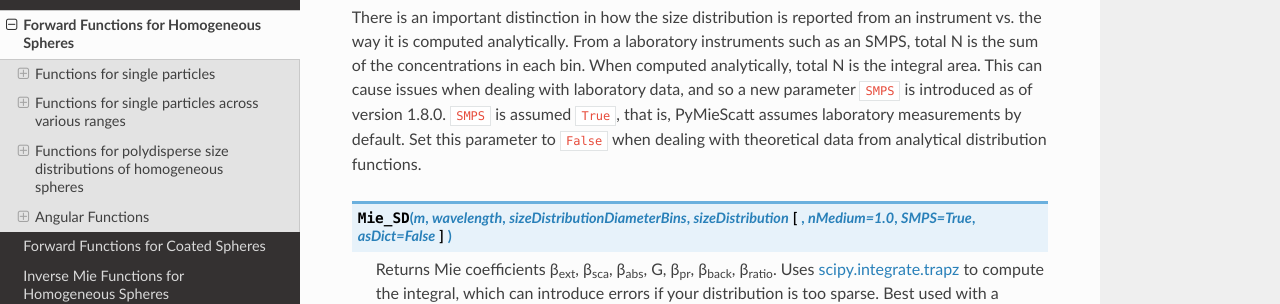
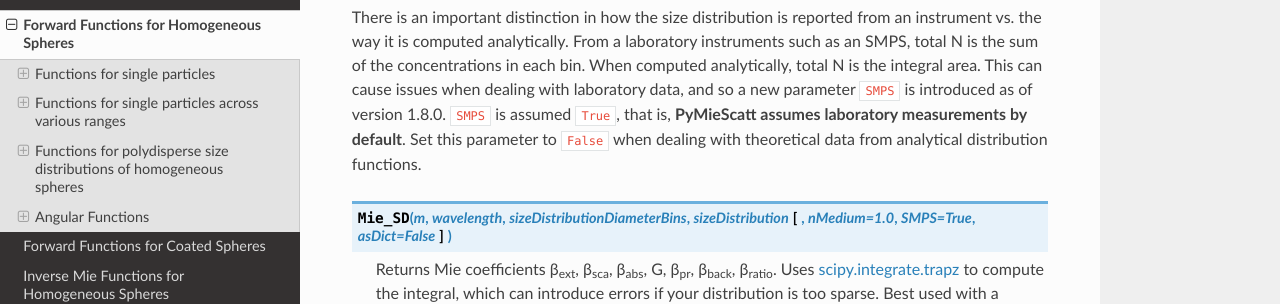
Before and after one commit to bsumlin/PyMieScatt, a Sphinx documentation site: the page built from docs/forward.rst, in a window 1280 px wide and 900 px high, scrolled down 10326 px. Shown: the part 153-457 px from the top of the window. Built offline with Sphinx 7.4.7 and the Read the Docs theme 2.0.0, drawn with Linux system fonts in a browser that asks for light colours; formulas are drawn with MathJax 3; pages that are not in the unit, such as notebooks, are missing from menus.

Commit message:
Update forward.rst

```diff
--- a/docs/forward.rst
+++ b/docs/forward.rst
@@ -364,7 +364,7 @@ The bulk asymmetry parameter *G* is calculated by:
 
 		:math:`${\displaystyle G=\frac{\int g(d_p)\beta_{sca}(d_p)dd_p}{\int \beta_{sca}(d_p)dd_p}}$`
 
-There is an important distinction in how the size distribution is reported from an instrument vs. the way it is computed analytically. From a laboratory instruments such as an SMPS, total N is the sum of the concentrations in each bin. When computed analytically, total N is the integral area. This can cause issues when dealing with laboratory data, and so a new parameter ``SMPS`` is introduced as of version 1.8.0. ``SMPS`` is assumed ``True``, that is, PyMieScatt assumes laboratory measurements by default. Set this parameter to ``False`` when dealing with theoretical data from analytical distribution functions.
+There is an important distinction in how the size distribution is reported from an instrument vs. the way it is computed analytically. From a laboratory instruments such as an SMPS, total N is the sum of the concentrations in each bin. When computed analytically, total N is the integral area. This can cause issues when dealing with laboratory data, and so a new parameter ``SMPS`` is introduced as of version 1.8.0. ``SMPS`` is assumed ``True``, that is, **PyMieScatt assumes laboratory measurements by default**. Set this parameter to ``False`` when dealing with theoretical data from analytical distribution functions.
 
 .. py:Function:: Mie_SD(m, wavelength, sizeDistributionDiameterBins, sizeDistribution[, nMedium=1.0, SMPS=True, asDict=False])
 
```
